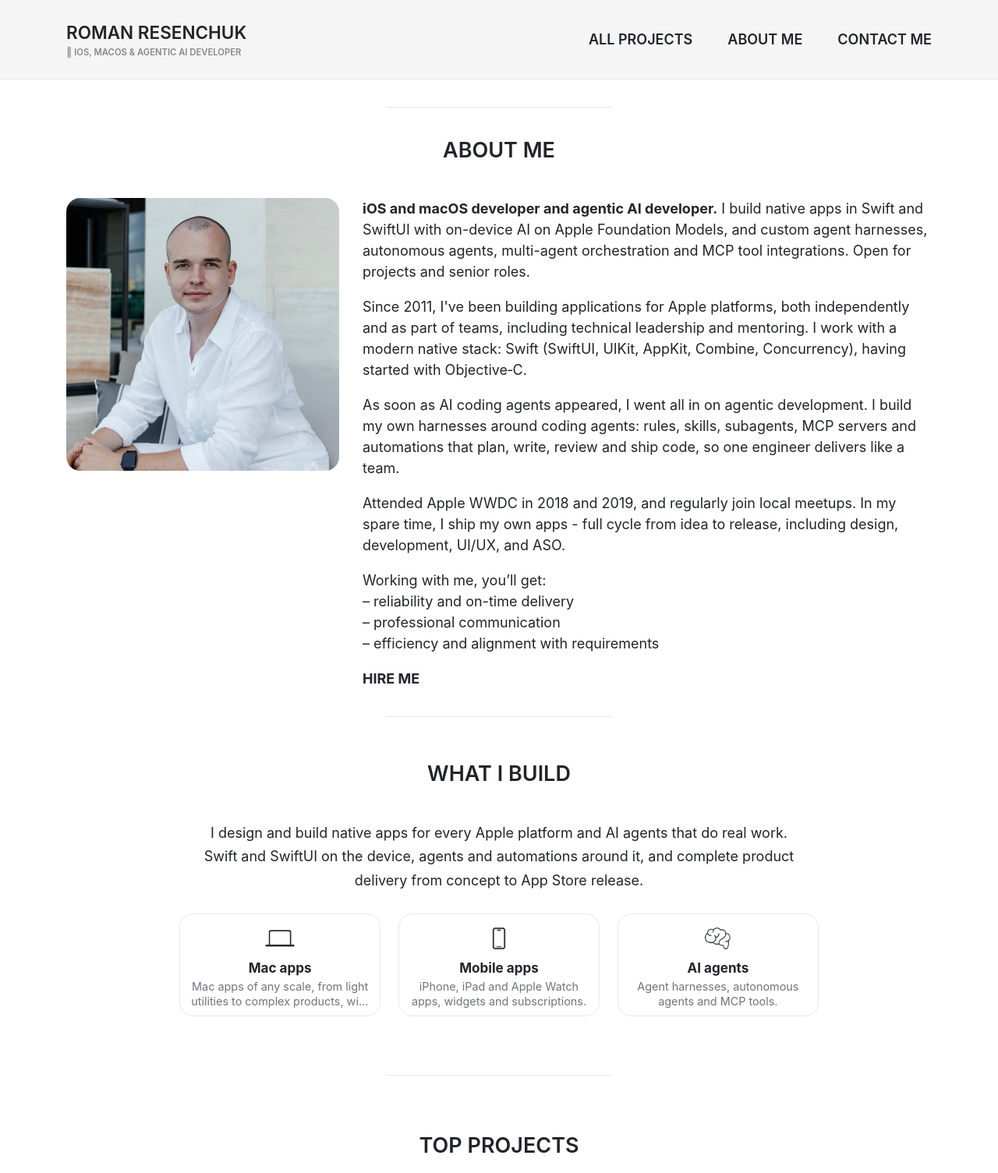
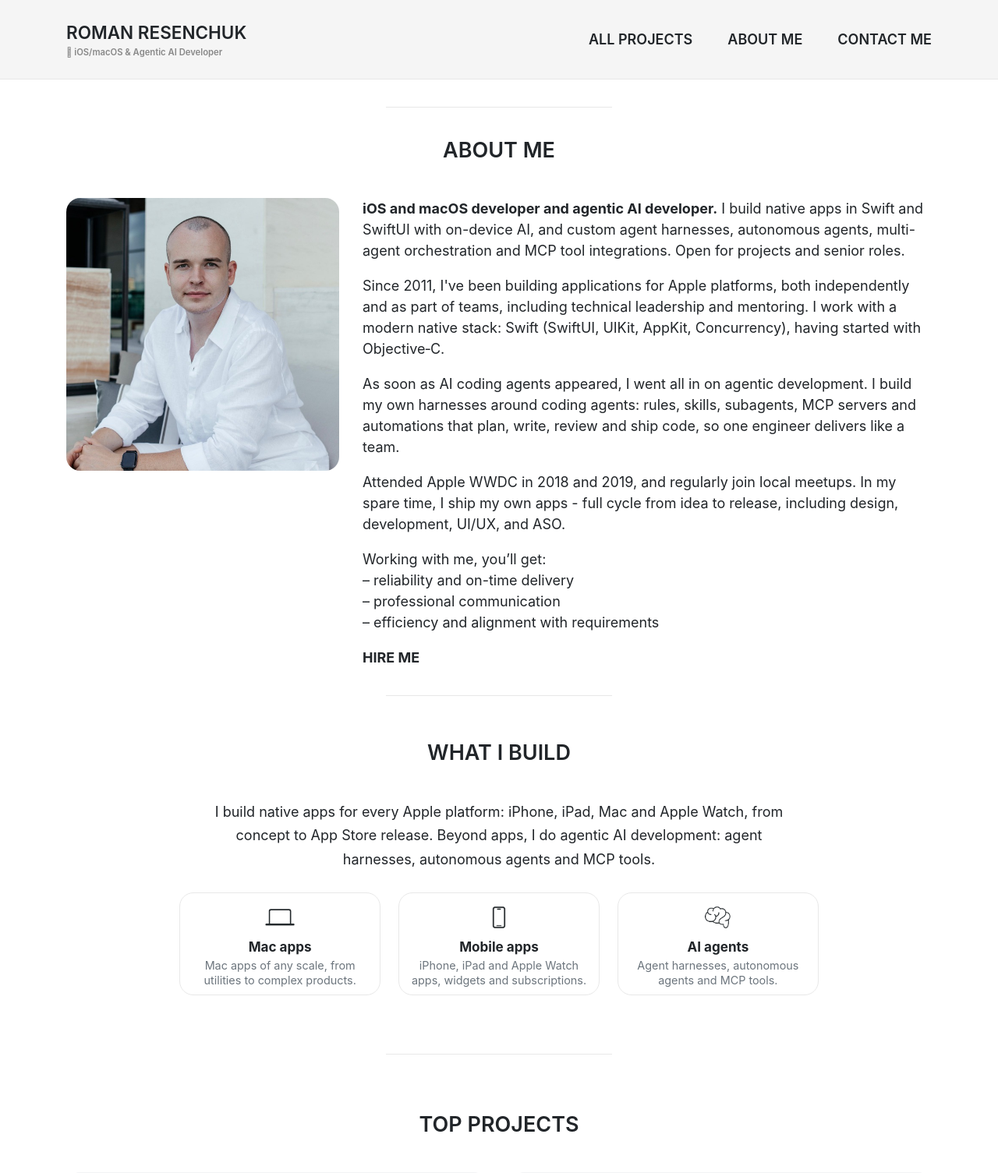
Before and after one commit to romacv/romacv, a PHP site: page / in a window 1280 px wide. Shown: the top 1505 px of the page at 78% size. Run offline with PHP 8.4, Linux system fonts and the light colour scheme; some libraries are stand-ins or nearby versions.

Commit message:
Fix mobile skills overflow and card text clipping; general headline, iOS/macOS subtitle, drop Combine

```diff
--- a/css/style.css
+++ b/css/style.css
@@ -2438,6 +2438,7 @@ header .logo a h1 small {
   display: block;
   font-size: 0.5em;
   color: #888888;
+  text-transform: none;
 }
 header .logo a:hover h1 small {
   color: #888888;
@@ -2647,17 +2648,17 @@ main section.skills {
 }
 main section.skills .skills-grid {
   display: grid;
-  grid-template-columns: 1fr;
+  grid-template-columns: minmax(0, 1fr);
   gap: 1.5em;
 }
 @media (min-width: 576px) {
   main section.skills .skills-grid {
-    grid-template-columns: repeat(2, 1fr);
+    grid-template-columns: repeat(2, minmax(0, 1fr));
   }
 }
 @media (min-width: 992px) {
   main section.skills .skills-grid {
-    grid-template-columns: repeat(3, 1fr);
+    grid-template-columns: repeat(3, minmax(0, 1fr));
   }
 }
 main section.skills .skill-category h3 {
@@ -2891,10 +2892,6 @@ main section.ai-summary .build-card p {
   line-height: 1.3;
   margin: 0;
   color: #6c757d;
-  display: -webkit-box;
-  -webkit-line-clamp: 2;
-  -webkit-box-orient: vertical;
-  overflow: hidden;
 }
 main section.ai-summary .build-cards-controls {
   display: flex;
--- a/index.html
+++ b/index.html
@@ -18,7 +18,7 @@
     <meta property="og:site_name" content="Roman Resenchuk">
     <meta property="og:locale" content="en_US">
     <meta property="og:url" content="https://www.resrom.com/">
-    <meta property="og:title" content="Roman Resenchuk | iOS & macOS Developer, Agentic AI Developer">
+    <meta property="og:title" content="Roman Resenchuk | iOS/macOS &amp; Agentic AI Developer">
     <meta property="og:description"
         content="Native iOS and macOS apps with on-device AI, plus custom AI agent harnesses, autonomous agents and MCP tools. Open for projects and senior roles.">
     <meta property="og:image" content="https://www.resrom.com/img/avatar3.jpg">
@@ -27,15 +27,15 @@
     <!-- Twitter -->
     <meta name="twitter:card" content="summary_large_image">
     <meta name="twitter:url" content="https://www.resrom.com/">
-    <meta name="twitter:title" content="Roman Resenchuk | iOS & macOS Developer, Agentic AI Developer">
+    <meta name="twitter:title" content="Roman Resenchuk | iOS/macOS &amp; Agentic AI Developer">
     <meta name="twitter:description"
         content="Native iOS and macOS apps with on-device AI, plus custom AI agent harnesses, autonomous agents and MCP tools. Open for projects and senior roles.">
     <meta name="twitter:image" content="https://www.resrom.com/img/avatar3.jpg">
 
     <link rel="canonical" href="https://www.resrom.com/">
     <link rel="alternate" type="text/plain" href="/llms.txt" title="LLM-readable profile summary">
-    <link rel="stylesheet" href="css/style.css?v=20260923">
-    <title>Roman Resenchuk | iOS & macOS Developer, Agentic AI Developer</title>
+    <link rel="stylesheet" href="css/style.css?v=20260930">
+    <title>Roman Resenchuk | iOS/macOS &amp; Agentic AI Developer</title>
 
     <!-- Structured Data for Search Engines and AI -->
     <script type="application/ld+json">
@@ -53,7 +53,7 @@
                 "@type": "Person",
                 "@id": "https://www.resrom.com/#person",
                 "name": "Roman Resenchuk",
-                "jobTitle": "iOS & macOS Developer, Agentic AI Developer",
+                "jobTitle": "iOS/macOS & Agentic AI Developer",
                 "description": "iOS and macOS developer since 2011 and agentic AI developer: native Swift and SwiftUI apps with on-device AI, custom AI agent harnesses, autonomous agents, multi-agent orchestration and MCP tool integrations. Open for projects and senior roles.",
                 "url": "https://www.resrom.com/",
                 "image": "https://www.resrom.com/img/avatar3.jpg",
@@ -123,7 +123,7 @@
                                 "@id": "https://www.resrom.com/#service-apple",
                                 "name": "iOS and macOS app development",
                                 "serviceType": "iOS developer, macOS developer",
-                                "description": "Native iPhone, iPad, Apple Watch and Mac apps in Swift and SwiftUI, with on-device AI on Apple Foundation Models, from concept to App Store release.",
+                                "description": "Native iPhone, iPad, Apple Watch and Mac apps in Swift and SwiftUI, with on-device AI, from concept to App Store release.",
                                 "provider": { "@id": "https://www.resrom.com/#person" }
                             }
                         },
@@ -153,7 +153,7 @@
         <div class="container">
             <div class="logo">
                 <a href="/">
-                    <h1>Roman Resenchuk<small> iOS, macOS &amp; Agentic AI Developer</small></h1>
+                    <h1>Roman Resenchuk<small> iOS/macOS &amp; Agentic AI Developer</small></h1>
                 </a>
             </div>
             <div class="menu">
@@ -178,12 +178,12 @@
                     </div>
                     <div class="col-xl-8 col-md-7">
                         <p><strong>iOS and macOS developer and agentic AI developer.</strong> I build native apps in
-                            Swift and SwiftUI with on-device AI on Apple Foundation Models, and custom agent harnesses,
+                            Swift and SwiftUI with on-device AI, and custom agent harnesses,
                             autonomous agents, multi-agent orchestration and MCP tool integrations. Open for projects
                             and senior roles.</p>
                         <p>Since 2011, I've been building applications for Apple platforms, both independently and as
                             part of teams, including technical leadership and mentoring. I work with a modern native
-                            stack: Swift (SwiftUI, UIKit, AppKit, Combine, Concurrency), having started with Objective‑C.</p>
+                            stack: Swift (SwiftUI, UIKit, AppKit, Concurrency), having started with Objective‑C.</p>
                         <p>As soon as AI coding agents appeared, I went all in on agentic development. I build my own
                             harnesses around coding agents: rules, skills, subagents, MCP servers and
                             automations that plan, write, review and ship code, so one engineer delivers like a team.</p>
@@ -205,14 +205,14 @@
             <hr>
             <section class="ai-summary fade-in">
                 <h2>What I build</h2>
-                <p>I design and build native apps for every Apple platform and AI agents that do real work. Swift and
-                    SwiftUI on the device, agents and automations around it, and complete product delivery from
-                    concept to App Store release.</p>
+                <p>I build native apps for every Apple platform: iPhone, iPad, Mac and Apple Watch, from concept to
+                    App Store release. Beyond apps, I do agentic AI development: agent harnesses, autonomous agents
+                    and MCP tools.</p>
                 <div class="build-cards" aria-roledescription="carousel">
                     <div class="build-card">
                         <img src="img/build-mac.png" width="120" height="90" alt="">
                         <h3>Mac apps</h3>
-                        <p>Mac apps of any scale, from light utilities to complex products, with AppKit and SwiftUI.</p>
+                        <p>Mac apps of any scale, from utilities to complex products.</p>
                     </div>
                     <div class="build-card">
                         <img src="img/build-mobile.png" width="120" height="90" alt="">
@@ -305,7 +305,6 @@
                             <span>Core Data</span>
                             <span>CloudKit</span>
                             <span>Swift Concurrency</span>
-                            <span>Combine</span>
                             <span>Metal</span>
                         </div>
                     </div>
--- a/project.html
+++ b/project.html
@@ -6,7 +6,7 @@
     <meta name="viewport"
         content="width=device-width, initial-scale=1, shrink-to-fit=no, maximum-scale=1.0, user-scalable=0, user-scalable=no">
     <meta name="keywords"
-        content="iOS project, Swift project, Objective-C project, mobile app development project, iOS application, Apple, SwiftUI, UIKit, Xcode, Swift Concurrency, Core Data, Combine, ARKit, MLKit, Realm, Firebase, Alamofire, Grand Central Dispatch, Core Animation, Metal, Fastlane, CI/CD, App Store Optimization, ASO, TDD, BDD, Agile, Scrum, Kanban, Git, iOS development, custom iOS apps, iOS consulting, iPhone app, iPad app, watchOS app, visionOS app, tvOS app">
+        content="iOS project, Swift project, Objective-C project, mobile app development project, iOS application, Apple, SwiftUI, UIKit, Xcode, Swift Concurrency, Core Data, ARKit, MLKit, Realm, Firebase, Alamofire, Grand Central Dispatch, Core Animation, Metal, Fastlane, CI/CD, App Store Optimization, ASO, TDD, BDD, Agile, Scrum, Kanban, Git, iOS development, custom iOS apps, iOS consulting, iPhone app, iPad app, watchOS app, visionOS app, tvOS app">
     <meta name="description"
         content="Discover details of this Apple platform project by Roman Resenchuk, covering native app development for iOS, macOS, watchOS, tvOS, and visionOS.">
     <meta name="author" content="Roman Resenchuk">
@@ -31,7 +31,7 @@
 
     <link rel="canonical" href="https://www.resrom.com/project.html?name=">
     <link rel="alternate" type="text/plain" href="/llms.txt" title="LLM-readable profile summary">
-    <link rel="stylesheet" href="css/style.css?v=20260923">
+    <link rel="stylesheet" href="css/style.css?v=20260930">
     <title>Project | Roman Resenchuk</title>
     <script type="module" src="firebase-analytics.js"></script>
 </head>
--- a/projects.html
+++ b/projects.html
@@ -6,7 +6,7 @@
     <meta name="viewport"
         content="width=device-width, initial-scale=1, shrink-to-fit=no, maximum-scale=1.0, user-scalable=0, user-scalable=no">
     <meta name="keywords"
-        content="iOS Developer Portfolio, Swift Projects, Objective-C Projects, mobile app development portfolio, iOS engineer works, Apple, SwiftUI Projects, UIKit Projects, Xcode Projects, Swift Concurrency, Core Data, Combine, ARKit, MLKit, Fastlane, CI/CD, App Store Optimization, ASO, TDD, BDD, Agile, Scrum, Kanban, Git, iOS development examples, custom iOS app examples, iOS consulting projects, iPhone app development portfolio, iPad app development portfolio, watchOS app development portfolio, visionOS app development portfolio">
+        content="iOS Developer Portfolio, Swift Projects, Objective-C Projects, mobile app development portfolio, iOS engineer works, Apple, SwiftUI Projects, UIKit Projects, Xcode Projects, Swift Concurrency, Core Data, ARKit, MLKit, Fastlane, CI/CD, App Store Optimization, ASO, TDD, BDD, Agile, Scrum, Kanban, Git, iOS development examples, custom iOS app examples, iOS consulting projects, iPhone app development portfolio, iPad app development portfolio, watchOS app development portfolio, visionOS app development portfolio">
     <meta name="description"
         content="Explore Roman Resenchuk's portfolio of Apple platform apps, including iOS, macOS, watchOS, tvOS, and visionOS projects built with Swift and modern Apple frameworks.">
     <meta name="author" content="Roman Resenchuk">
@@ -31,7 +31,7 @@
 
     <link rel="canonical" href="https://www.resrom.com/projects.html">
     <link rel="alternate" type="text/plain" href="/llms.txt" title="LLM-readable profile summary">
-    <link rel="stylesheet" href="css/style.css?v=20260923">
+    <link rel="stylesheet" href="css/style.css?v=20260930">
     <title>Projects | Roman Resenchuk | iOS Developer Portfolio</title>
     <script type="module" src="firebase-analytics.js"></script>
 </head>
```
